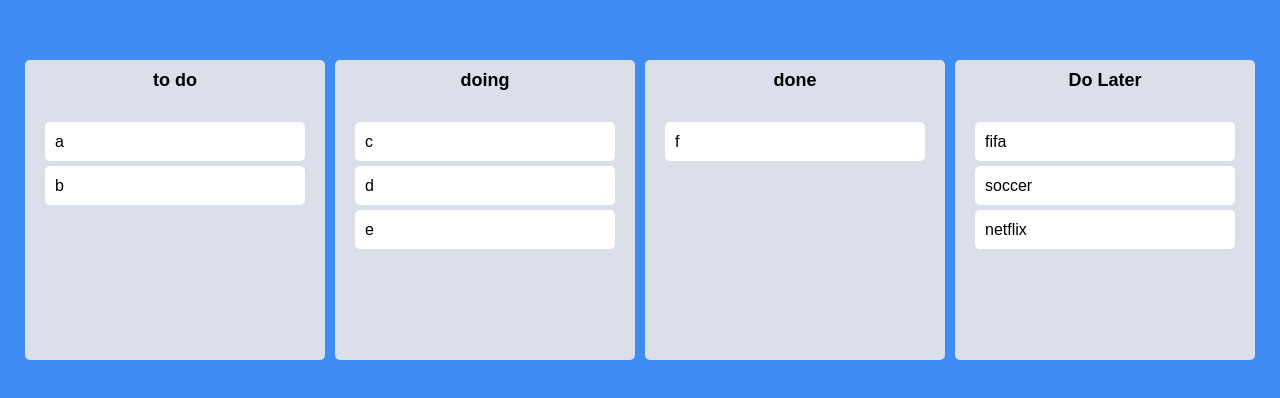
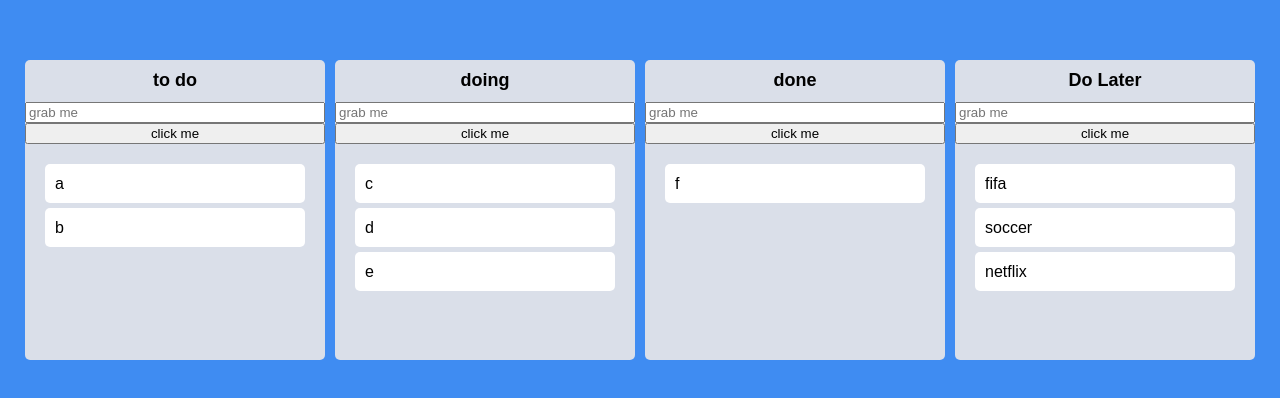
Before and after one commit to KanuBang/Dragable-Trello-Clone, a React (Create React App) app: page / in a window 1280 px wide. Shown: the part 190-588 px from the top of the page. Built offline with nearby package versions, Linux system fonts and the light colour scheme.

Commit message:
FEAT: Refs

```diff
--- a/src/Components/Board.tsx
+++ b/src/Components/Board.tsx
@@ -2,7 +2,7 @@
 import { Droppable } from "react-beautiful-dnd";
 import styled from "styled-components";
 import DragabbleCard from "./DragabbleCard";
-
+import {useRef} from "react";
 const Wrapper = styled.div`
     width: 300px;
     padding-top: 10px;
@@ -43,9 +43,18 @@
 `
 
 const Board = ({toDos, boardId} : IBaordProps) => {
+  const inputRef = useRef<HTMLInputElement>(null);
+  const onClick = ( ) => {
+    inputRef.current?.focus();
+    setTimeout(() => {
+      inputRef.current?.blur()
+    },5000)
+  }
   return (
     <Wrapper>
       <Title>{boardId}</Title>
+      <input ref={inputRef} placeholder="grab me"/>
+      <button onClick={onClick}>click me</button>
       <Droppable droppableId={boardId}>
           {(magic, snapshot) => (
             <Area
```
